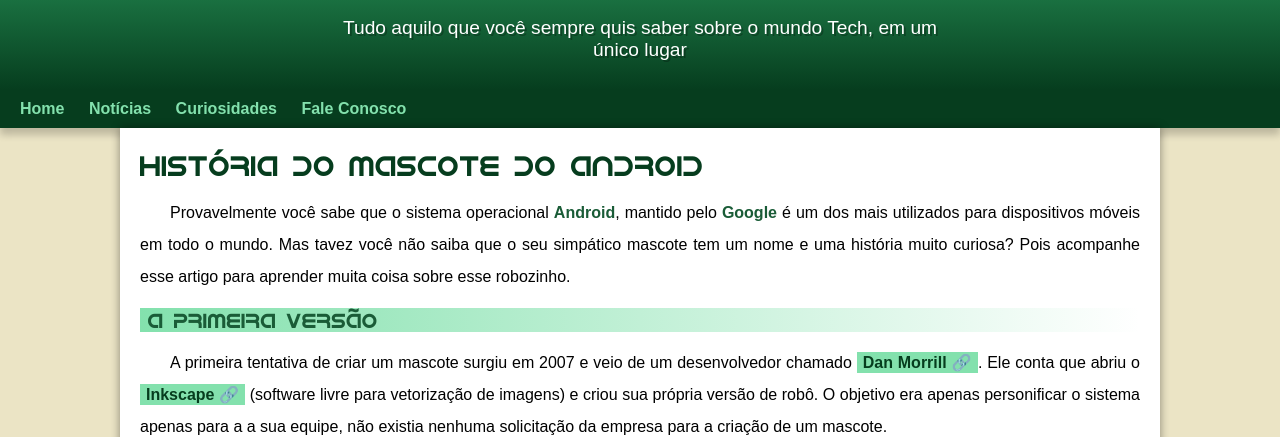
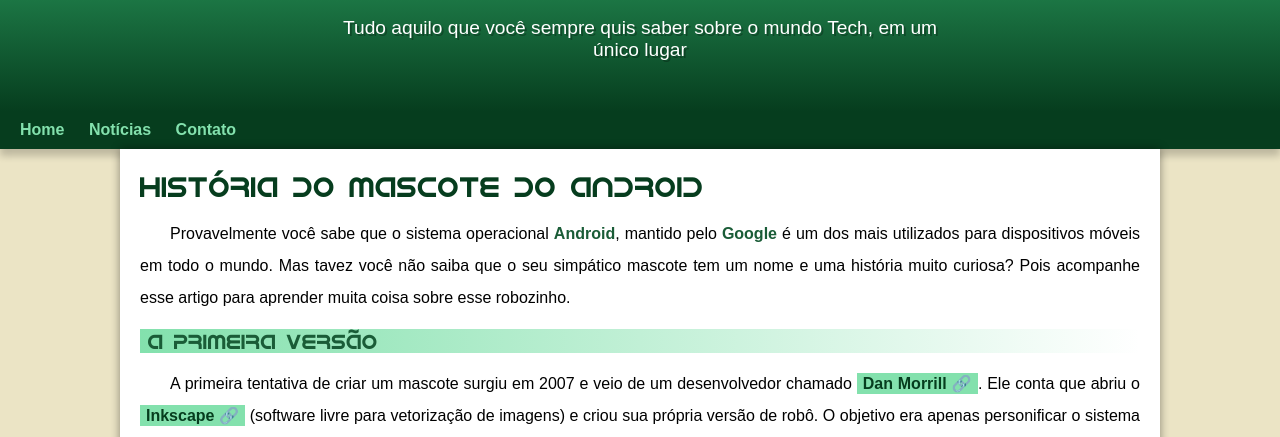
Before and after one commit to MarcosPauloCoelho/projeto-android, a plain HTML site: page index.html in a window 1280 px wide. Shown: the part 100-537 px from the top of the page. Drawn offline with Linux system fonts and the light colour scheme; files whose address does not match are found by name.

Commit message:
problema de padding corrigido

```diff
--- a/estilos/style2.css
+++ b/estilos/style2.css
@@ -59,7 +59,7 @@ header > p {
     padding-left: 10px;
     max-width: 600px;
     margin: auto;
-    margin-bottom: 30px;
+    padding-bottom: 50px;
     text-shadow: 2px 2px 0px rgba(0, 0, 0, 0.267);
 }
 
--- a/index.html
+++ b/index.html
@@ -16,8 +16,7 @@
     <nav>
         <a href="@">Home</a>
         <a href="@">Notícias</a>
-        <a href="@">Curiosidades</a>
-        <a href="@">Fale Conosco</a>
+        <a href="@">Contato</a>
     </nav>
     <main>
         <article>
```
